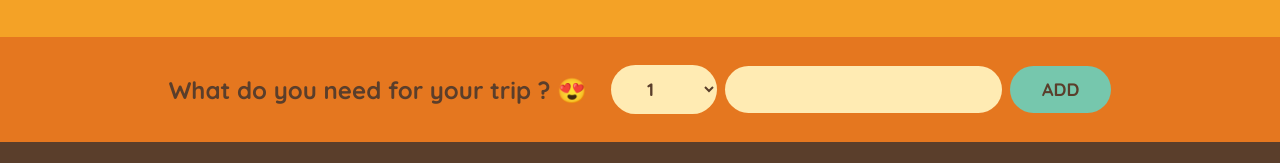
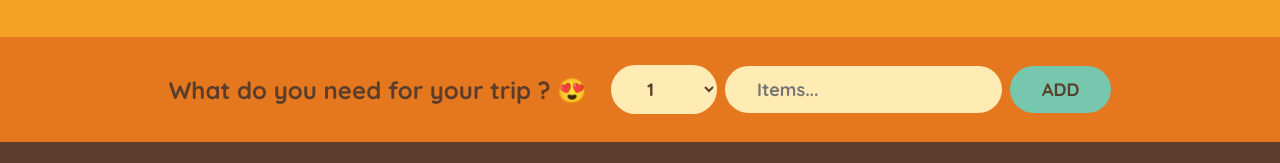
Before and after one commit to Philippe35507/travel-list, a React (Vite) app: page / in a window 1280 px wide. Shown: the part 135-298 px from the top of the page. Built offline with nearby package versions, Linux system fonts and the light colour scheme.

Commit message:
Controlled Elements: useState-onChange

```diff
--- a/src/App.jsx
+++ b/src/App.jsx
@@ -1,3 +1,5 @@
+import { useState } from "react";
+
 const initialItems = [
   { id: 1, description: "Passports", quantity: 2, packed: false },
   { id: 2, description: "Socks", quantity: 12, packed: true },
@@ -20,8 +22,10 @@ function Logo() {
 }
 
 function Form() {
+  const [description, setDescription] = useState("");
   function handleSubmit(e) {
     e.preventDefault();
+
     return;
   }
 
@@ -35,7 +39,12 @@ function Form() {
           </option>
         ))}
       </select>
-      <input type="text" placehotlder="Items..." />
+      <input
+        type="text"
+        placeholder="Items..."
+        value={description}
+        onChange={(e) => setDescription(e.target.value)}
+      />
       <button>Add</button>
     </form>
   );
```
